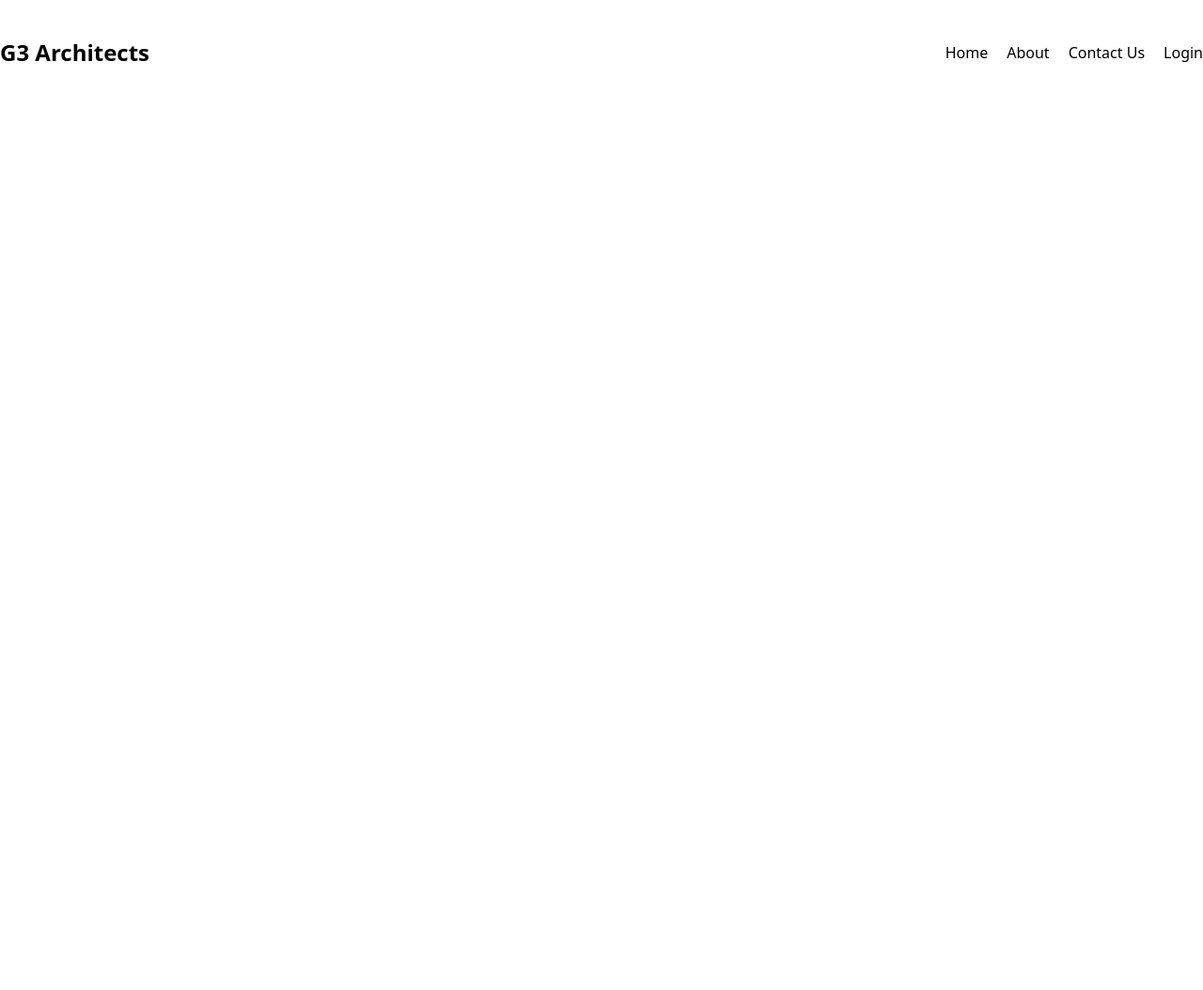
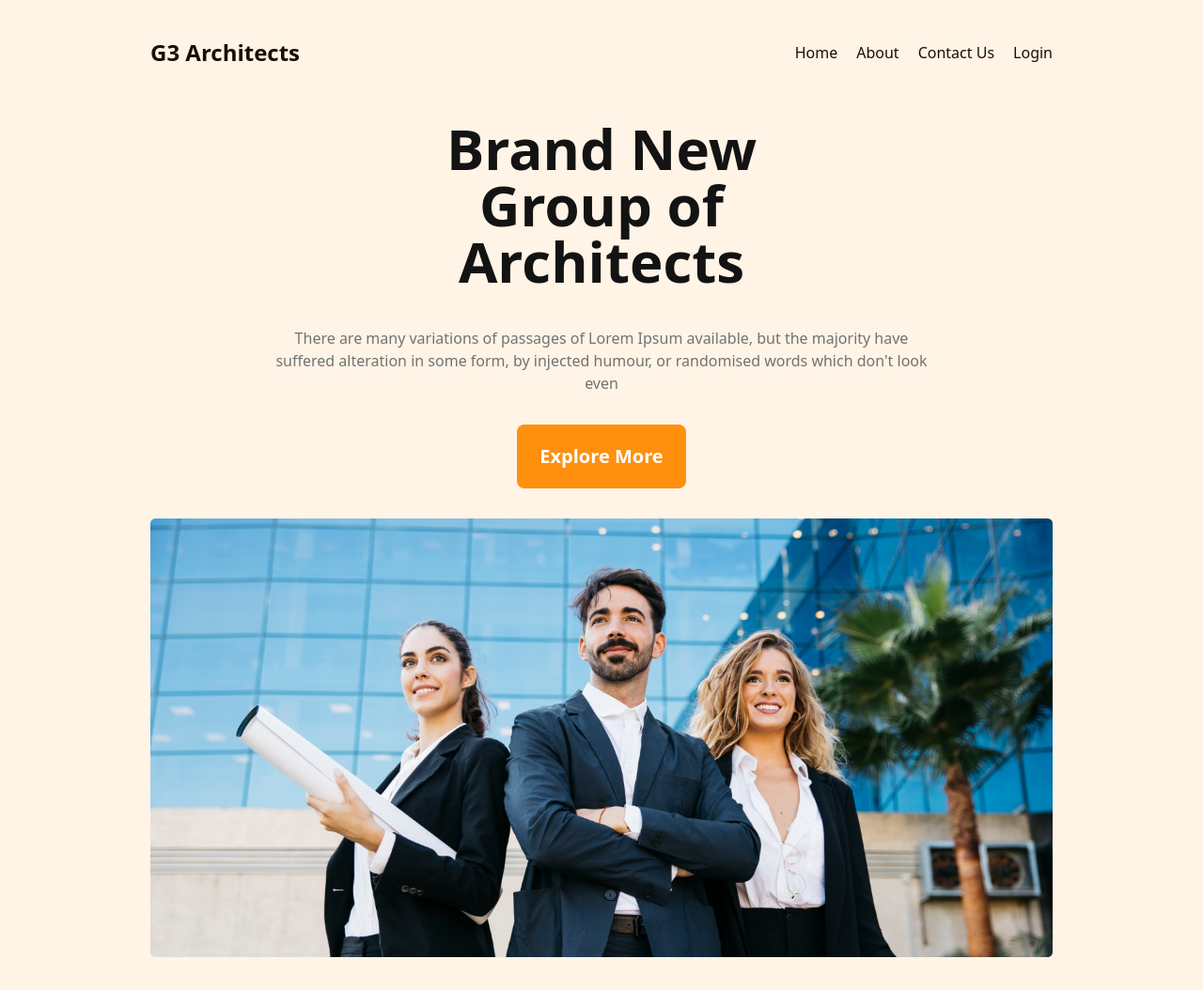
Before and after one commit to Mahfuz2411/g3-architects, a plain HTML site: page index.html in a window 1280 px wide. Shown: the top 1054 px of the page at 94% size. Before the commit the page ends 800 px from the top, so only its background shows below. Drawn offline with nearby package versions, Linux system fonts and the light colour scheme.

Commit message:
banner section added

```diff
--- a/index.html
+++ b/index.html
@@ -12,22 +12,52 @@
       rel="stylesheet"
     />
 
-    <script src="https://kit.fontawesome.com/6eaba5eeaa.js" crossorigin="anonymous"></script>
+    <script
+      src="https://kit.fontawesome.com/6eaba5eeaa.js"
+      crossorigin="anonymous"
+    ></script>
 
     <script src="https://cdn.tailwindcss.com"></script>
     <title>Document</title>
   </head>
   <body>
-    <header class="container mx-auto py-10">
+    <header class="py-10 px-40">
       <div class="flex justify-between items-center">
         <h1 class="text-2xl font-bold">G3 Architects</h1>
         <div class="flex gap-5">
-          <ul>Home</ul>
-          <ul>About</ul>
-          <ul>Contact Us</ul>
-          <ul>Login</ul>
+          <ul>
+            Home
+          </ul>
+          <ul>
+            About
+          </ul>
+          <ul>
+            Contact Us
+          </ul>
+          <ul>
+            Login
+          </ul>
         </div>
       </div>
     </header>
+    <main>
+      <section class="bg-[#FF900E1A] pt-32 pb-10 relative -top-28">
+        <div class="flex flex-col items-center">
+          <div class="">
+            <h1 class="text-6xl font-bold text-[#131313] text-center pb-10 px-96">
+              Brand New Group of Architects
+            </h1>
+            <p class="text-[#727272] text-center text-base px-72 pb-8">
+              There are many variations of passages of Lorem Ipsum available,
+              but the majority have suffered alteration in some form, by
+              injected humour, or randomised words which don't look even
+            </p>
+          </div>
+          <button class="py-5 px-6 bg-[#FF900E] text-center text-xl font-semibold text-white rounded-lg ">Explore More</button>
+          <img class="px-40 py-8" src="./images/banner.png" alt="banner.png">
+        </div>
+      </section>
+    </main>
+    <footer></footer>
   </body>
 </html>
```
Also changed, not shown: images/architect.png (added), images/banner.png (added), images/icons/customers.png (added), images/icons/email.png (added), images/icons/projects.png (added), images/icons/ribon.png (added), images/sponsors/amazon.png (added), images/sponsors/figma.png (added), images/sponsors/google.png (added), images/sponsors/spotify.png (added), images/sponsors/telerama.png (added), images/team1.png (added), images/team2.png (added), images/team3.png (added), 1 more files.
